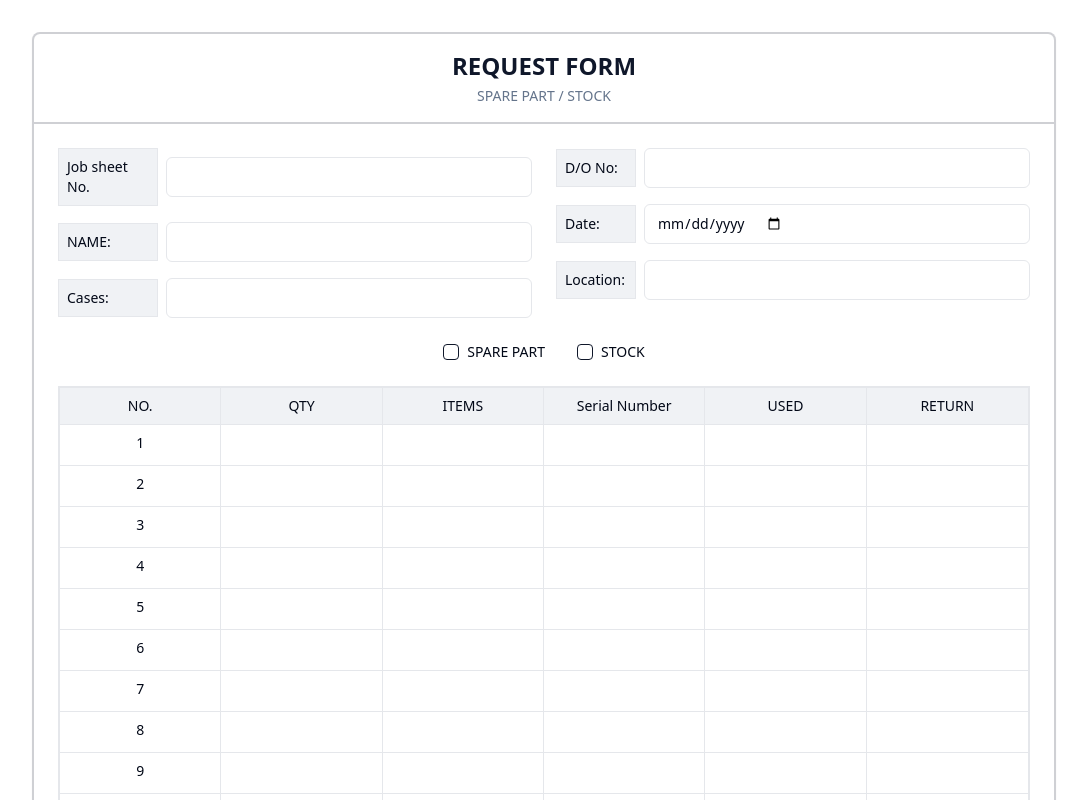
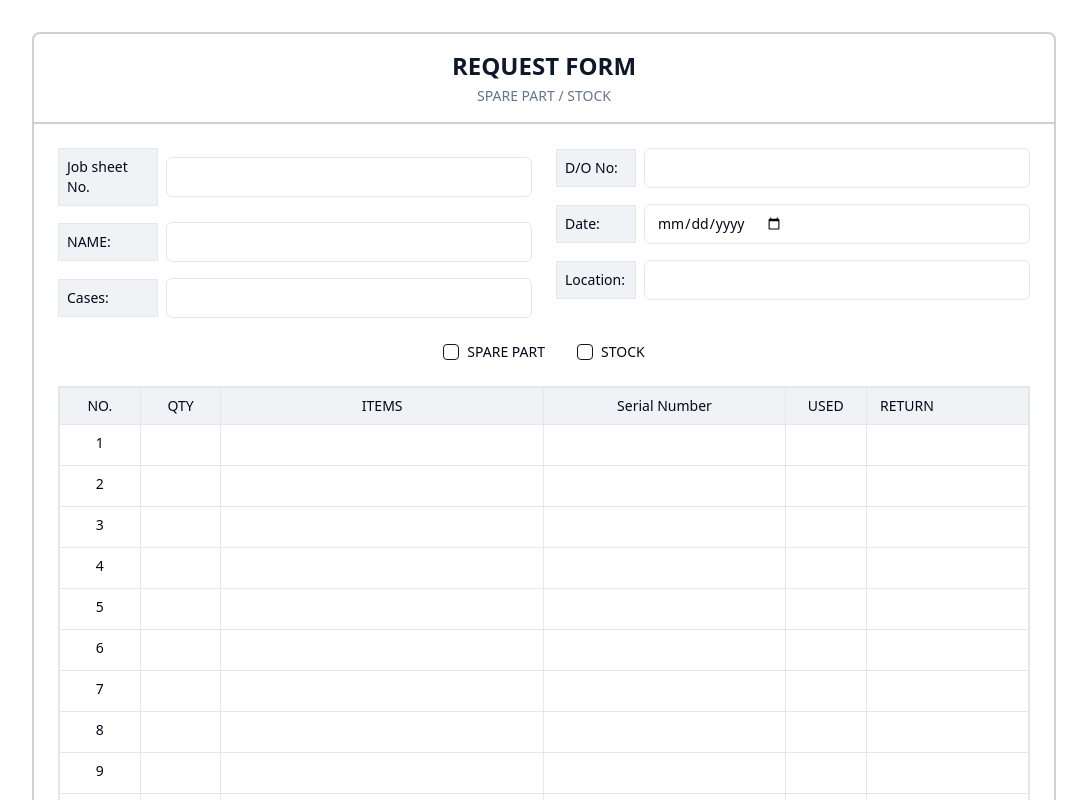
Before and after one commit to nxsmlx/sprt-req-form, a React (Vite) app: page / in a window 1280 px wide. Shown: the top 800 px of the page, without its empty margins (96-1183 px from the left). Built offline with nearby package versions, Linux system fonts and the light colour scheme.

Commit message:
Refine column widths
Adjust column widths in the request form:
- Make 'No.' and 'Qty' columns smaller.
- Make 'Item' and 'Serial Number' columns larger.
- Make 'Used' and 'Return' columns slightly larger than 'No.' and 'Qty', but not excessively large.

```diff
--- a/src/components/RequestForm.tsx
+++ b/src/components/RequestForm.tsx
@@ -158,48 +158,48 @@ const RequestForm = () => {
           {/* Items Table */}
           <div className="border-2 border-form-border mb-6">
             {/* Table Header */}
-            <div className="grid grid-cols-6 bg-table-header border-b border-form-border">
-              <div className="p-2 border-r border-form-border text-center font-medium text-sm">NO.</div>
-              <div className="p-2 border-r border-form-border text-center font-medium text-sm">QTY</div>
-              <div className="p-2 border-r border-form-border text-center font-medium text-sm">ITEMS</div>
-              <div className="p-2 border-r border-form-border text-center font-medium text-sm">Serial Number</div>
-              <div className="p-2 border-r border-form-border text-center font-medium text-sm">USED</div>
-              <div className="p-2 text-center font-medium text-sm">RETURN</div>
+            <div className="grid grid-cols-12 bg-table-header border-b border-form-border">
+              <div className="col-span-1 p-2 border-r border-form-border text-center font-medium text-sm">NO.</div>
+              <div className="col-span-1 p-2 border-r border-form-border text-center font-medium text-sm">QTY</div>
+              <div className="col-span-4 p-2 border-r border-form-border text-center font-medium text-sm">ITEMS</div>
+              <div className="col-span-3 p-2 border-r border-form-border text-center font-medium text-sm">Serial Number</div>
+              <div className="col-span-1.5 p-2 border-r border-form-border text-center font-medium text-sm">USED</div>
+              <div className="col-span-1.5 p-2 text-center font-medium text-sm">RETURN</div>
             </div>
 
             {/* Table Rows */}
             {items.map((item, index) => (
-              <div key={index} className="grid grid-cols-6 border-b border-form-border">
-                <div className="p-2 border-r border-form-border text-center text-sm">{item.no}</div>
-                <div className="p-1 border-r border-form-border">
+              <div key={index} className="grid grid-cols-12 border-b border-form-border">
+                <div className="col-span-1 p-2 border-r border-form-border text-center text-sm">{item.no}</div>
+                <div className="col-span-1 p-1 border-r border-form-border">
                   <Input
                     value={item.qty}
                     onChange={(e) => updateItem(index, "qty", e.target.value)}
                     className="border-0 text-center text-sm h-8"
                   />
                 </div>
-                <div className="p-1 border-r border-form-border">
+                <div className="col-span-4 p-1 border-r border-form-border">
                   <Input
                     value={item.items}
                     onChange={(e) => updateItem(index, "items", e.target.value)}
                     className="border-0 text-sm h-8"
                   />
                 </div>
-                <div className="p-1 border-r border-form-border">
+                <div className="col-span-3 p-1 border-r border-form-border">
                   <Input
                     value={item.serialNumber}
                     onChange={(e) => updateItem(index, "serialNumber", e.target.value)}
                     className="border-0 text-sm h-8"
                   />
                 </div>
-                <div className="p-1 border-r border-form-border">
+                <div className="col-span-1.5 p-1 border-r border-form-border">
                   <Input
                     value={item.used}
                     onChange={(e) => updateItem(index, "used", e.target.value)}
                     className="border-0 text-sm h-8"
                   />
                 </div>
-                <div className="p-1">
+                <div className="col-span-1.5 p-1">
                   <Input
                     value={item.return}
                     onChange={(e) => updateItem(index, "return", e.target.value)}
@@ -210,9 +210,9 @@ const RequestForm = () => {
             ))}
 
             {/* Return Date Row */}
-            <div className="grid grid-cols-6 bg-table-header">
-              <div className="p-2 border-r border-form-border font-medium text-sm">Return Date</div>
-              <div className="p-1 col-span-5">
+            <div className="grid grid-cols-12 bg-table-header">
+              <div className="col-span-2 p-2 border-r border-form-border font-medium text-sm">Return Date</div>
+              <div className="col-span-10 p-1">
                 <Input
                   type="date"
                   value={formData.returnDate}
```
